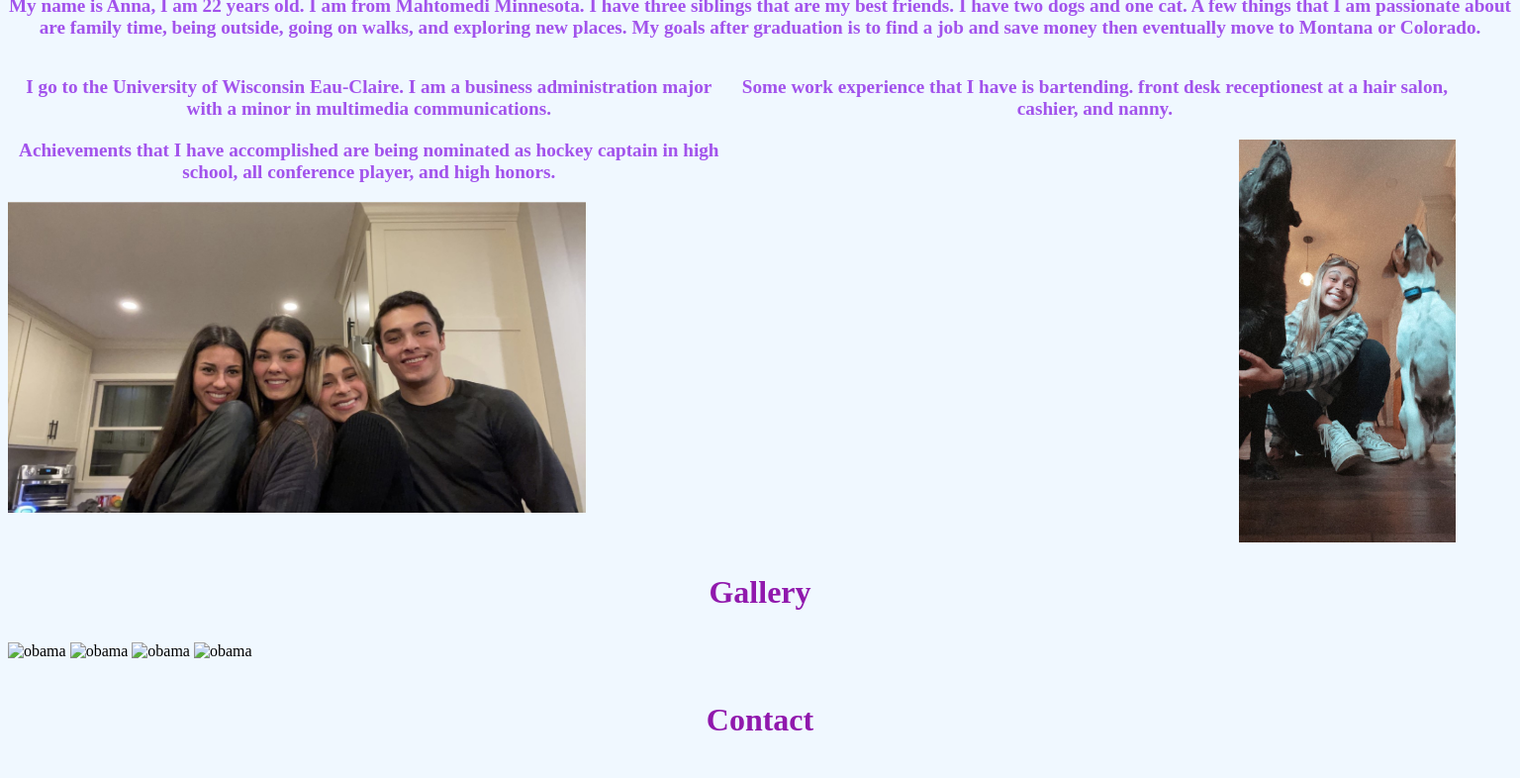
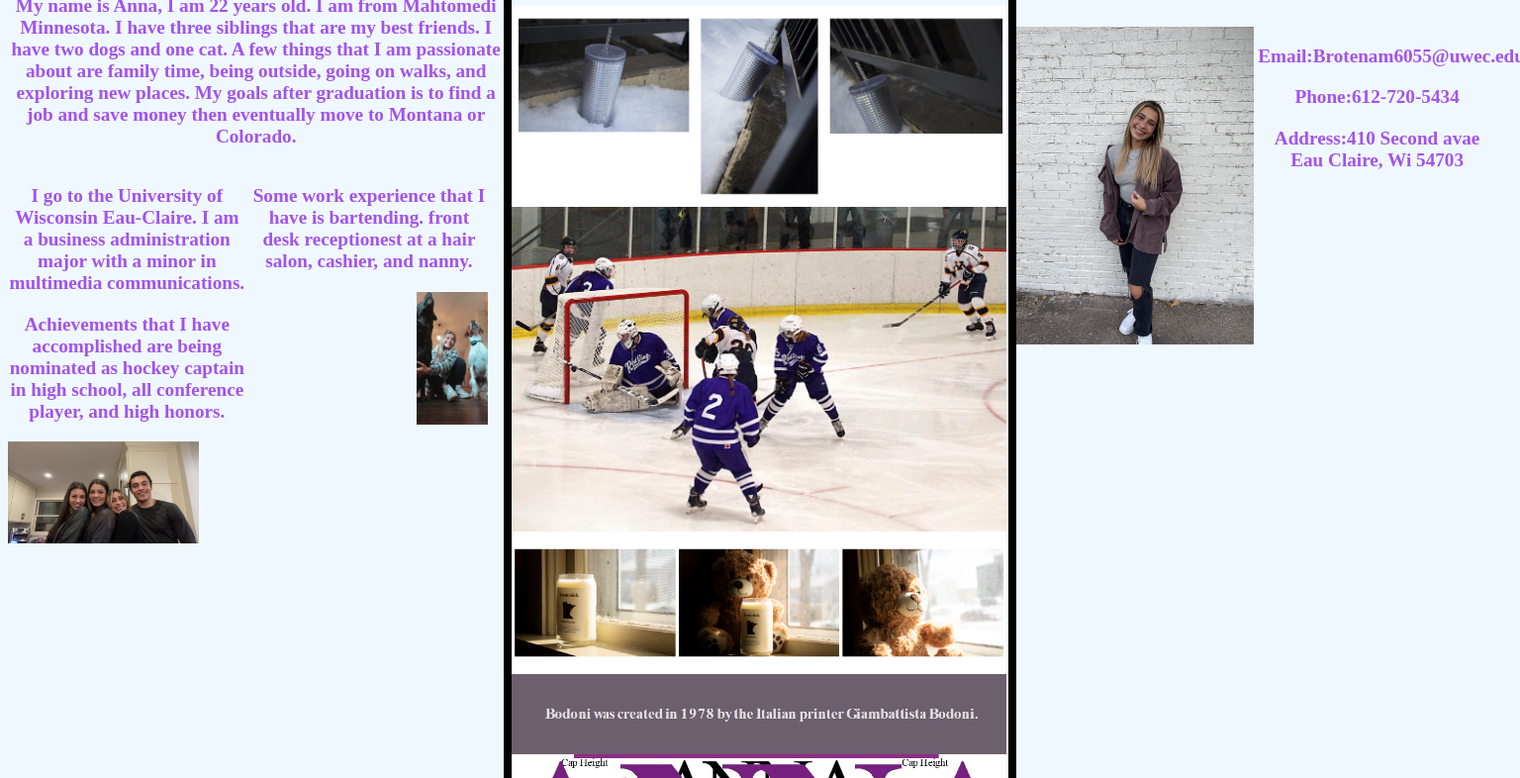
Before and after one commit to annabroten/portfolio, a plain HTML site: page portfolio/index.html in a window 1536 px wide. Shown: the part 640-1426 px from the top of the page at 99% size. Drawn offline with Linux system fonts and the light colour scheme.

Commit message:
portfolio final

```diff
--- a/portfolio/index.html
+++ b/portfolio/index.html
@@ -8,17 +8,17 @@
     <link rel="stylesheet" href="styles.css">
 </head>
 <body>
-    <header><img src="images/Anna Broten logo.jpg" alt="annabrotenlogo">
-        <h1></h1>
+    <header><img src="images/Anna-Broten-logo.jpg" alt="annabrotenlogo">
+
         <nav>
-            <a href="About">About</a>
-            <a href="Gallery">Gallery</a>
-            <a href="Contact">Contact</a>
+            <a href="#About">About</a>
+            <a href="#Gallery">Gallery</a>
+            <a href="#Contact">Contact</a>
         </nav>
     </header>
 <main>
     <section class="about">
-        <h2 id="My story">My story</h2>
+        <h2 id="About">My story</h2>
         <p>My name is Anna, I am 22 years old. I am from Mahtomedi Minnesota. I have three siblings that are my best friends. I have two dogs and one cat. A few things that I am passionate about are family time, being outside, going on walks, and exploring new places. My goals after graduation is to find a job and save money then eventually move to Montana or Colorado.</p>
     <div>
         <p>I go to the University of Wisconsin Eau-Claire. I am a business administration major with a minor in multimedia communications.</p>
@@ -30,24 +30,22 @@
         <img src="images/dogs.jpg" alt="dogs" class="dogs">
     </div>
     </section>
-    <section>
+    <section class="gallery">
         <h3 id="Gallery">Gallery</h3>
-            <img src="images/obama.jpg" alt="obama">
-            <img src="images/obama.jpg" alt="obama">
-            <img src="images/obama.jpg" alt="obama">
-            <img src="images/obama.jpg" alt="obama">
+            <img src="images/thumbnail-printing-picture.jpg" alt="thumbnail_printing" width="500">
+            <img src="images/Maht._Anna_Broten_GOAL_large.JPG" alt="Mahtomedi" width="500">
+            <img src="images/Tripdych.jpg" alt="Tripdych" width="500">
+            <img src="images/name.jpg" alt="name" width="500">
     </section>
-    <section>
+    <section class="contacts">
         <h4 id="Contact">Contact</h4>
+        <img src="images/me.jpg" alt="me" class="me">
+       <div>
         <p>Email:Brotenam6055@uwec.edu</p>
         <p>Phone:612-720-5434</p>
         <p>Address:410 Second avae Eau Claire, Wi 54703</p>
-        <img src="images/me.jpg" alt="me" class="me">
+    </div>
     </section>
-
-
-
 </main>
-
 </body>
 </html>
--- a/portfolio/styles.css
+++ b/portfolio/styles.css
@@ -48,6 +48,7 @@ h3{
     color: rgb(144, 25, 173);
     font-size: xx-large;
     font-weight: bold;
+    flex-basis: 100%;
 }
 h4{
     text-align: center;
@@ -60,3 +61,35 @@ h4{
     float: left;
     display: inline-block;
 }
+.contacts div{
+    display: inline-block;
+    width: 48%;
+    vertical-align: top;
+}
+.contacts img{
+    width: 48%;
+}
+.gallery{
+    display: flex;
+    flex-wrap: wrap;
+    align-items: flex-start;
+}
+.gallery img{
+    flex-basis: 100%;
+}
+@media (min-width: 1400px){
+    .gallery img{
+        flex-basis: 48%;
+    }
+    main{
+        display: flex;
+        justify-content: space-evenly;
+    }
+    main section{
+        flex:1;
+    }
+    .gallery{
+        border-left: .55rem solid black;
+        border-right: .55rem solid black;
+    }
+}
```
Also changed, not shown: portfolio/images/Anna-Broten-logo.jpg (renamed from portfolio/images/Anna Broten logo.jpg), portfolio/images/Maht._Anna_Broten_GOAL_large.JPG (added), portfolio/images/Tripdych.jpg (added), portfolio/images/name.jpg (added), portfolio/images/thumbnail-printing-picture.jpg (added).
